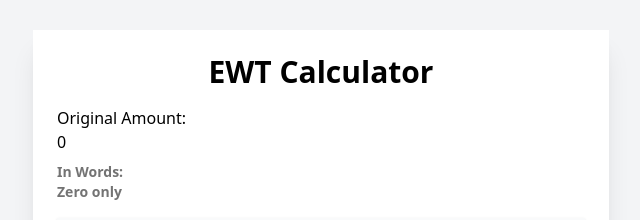
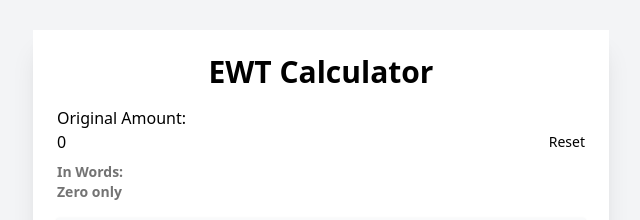
Before and after one commit to JLD1365/TOOLS, a React (Vite) app in the folder frontend-tools/: page / in a window 1280 px wide. Shown: the part 240-460 px from the top of the page, without its empty margins (319-959 px from the left). Built offline with nearby package versions, Linux system fonts and the light colour scheme.

Commit message:
feat: add reset functionality to EWTCALCULATOR component

```diff
--- a/frontend-tools/src/components/EWTCALCULATOR.jsx
+++ b/frontend-tools/src/components/EWTCALCULATOR.jsx
@@ -73,6 +73,12 @@ const EWTCALCULATOR = () => {
     }
   };
 
+  const handleReset = () => {
+    setOriginalAmount('0');
+    setEwt(0);
+    setGrossSales(0);
+  };
+
   return (
     <div className="flex flex-col items-center justify-center min-h-screen bg-gray-100 p-4">
       <motion.div
@@ -86,6 +92,7 @@ const EWTCALCULATOR = () => {
           <label className="label">
             <span className="label-text text-sm sm:text-base">Original Amount:</span>
           </label>
+          <div className="flex gap-2">
             <input
               type="text"
               value={originalAmount}
@@ -93,6 +100,15 @@ const EWTCALCULATOR = () => {
               placeholder="Enter amount"
               className="input input-bordered w-full text-sm sm:text-base"
             />
+            <button
+              type="button"
+              onClick={handleReset}
+              className="btn btn-outline btn-error text-xs sm:text-sm"
+              title="Reset Original Amount"
+            >
+              Reset
+            </button>
+          </div>
           {originalAmount && (
             <div className="mt-2">
               <p className="text-xs sm:text-sm text-neutral-500 font-bold">In Words:</p>
```
Lines whose indentation alone changed are shown as unchanged.
